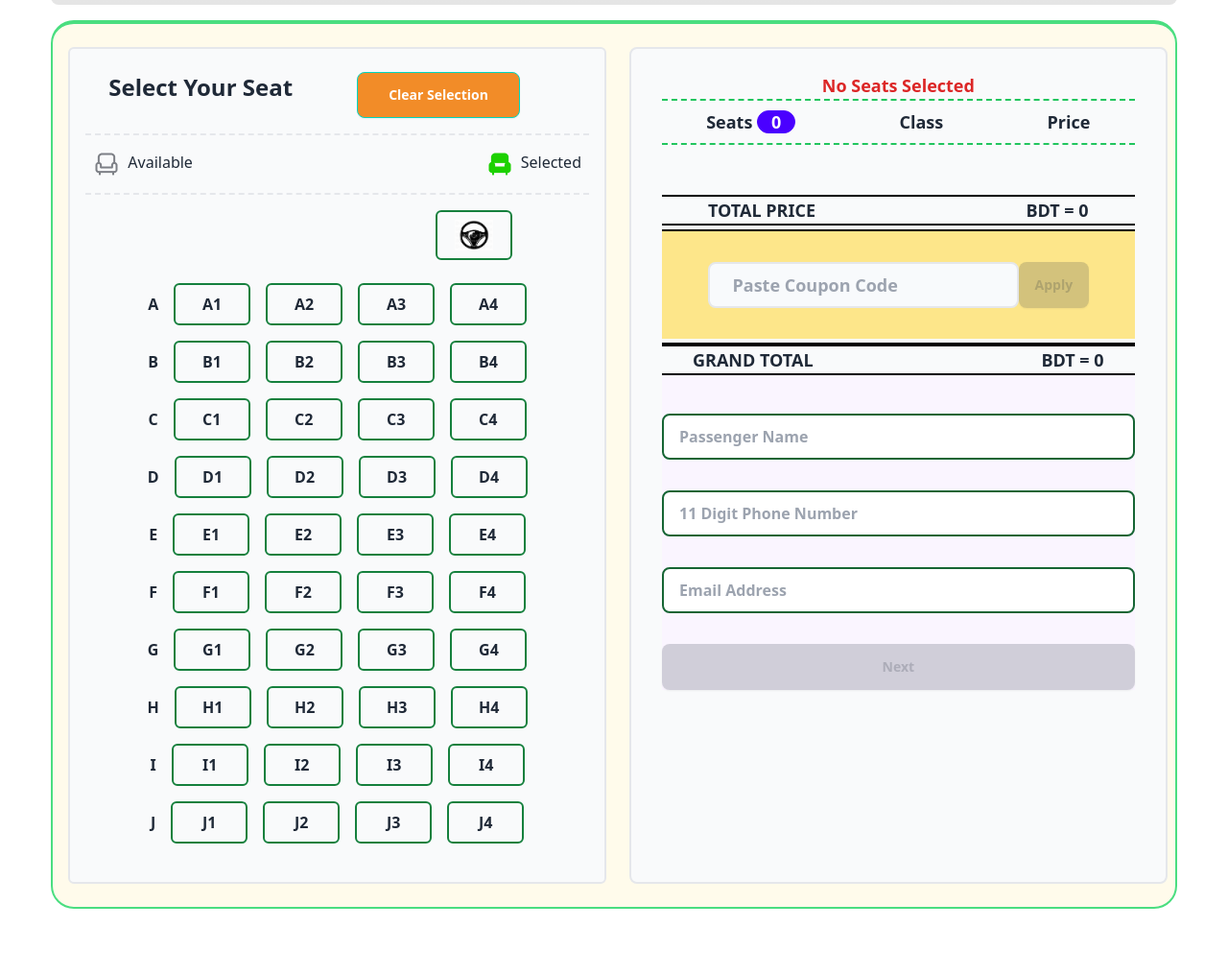
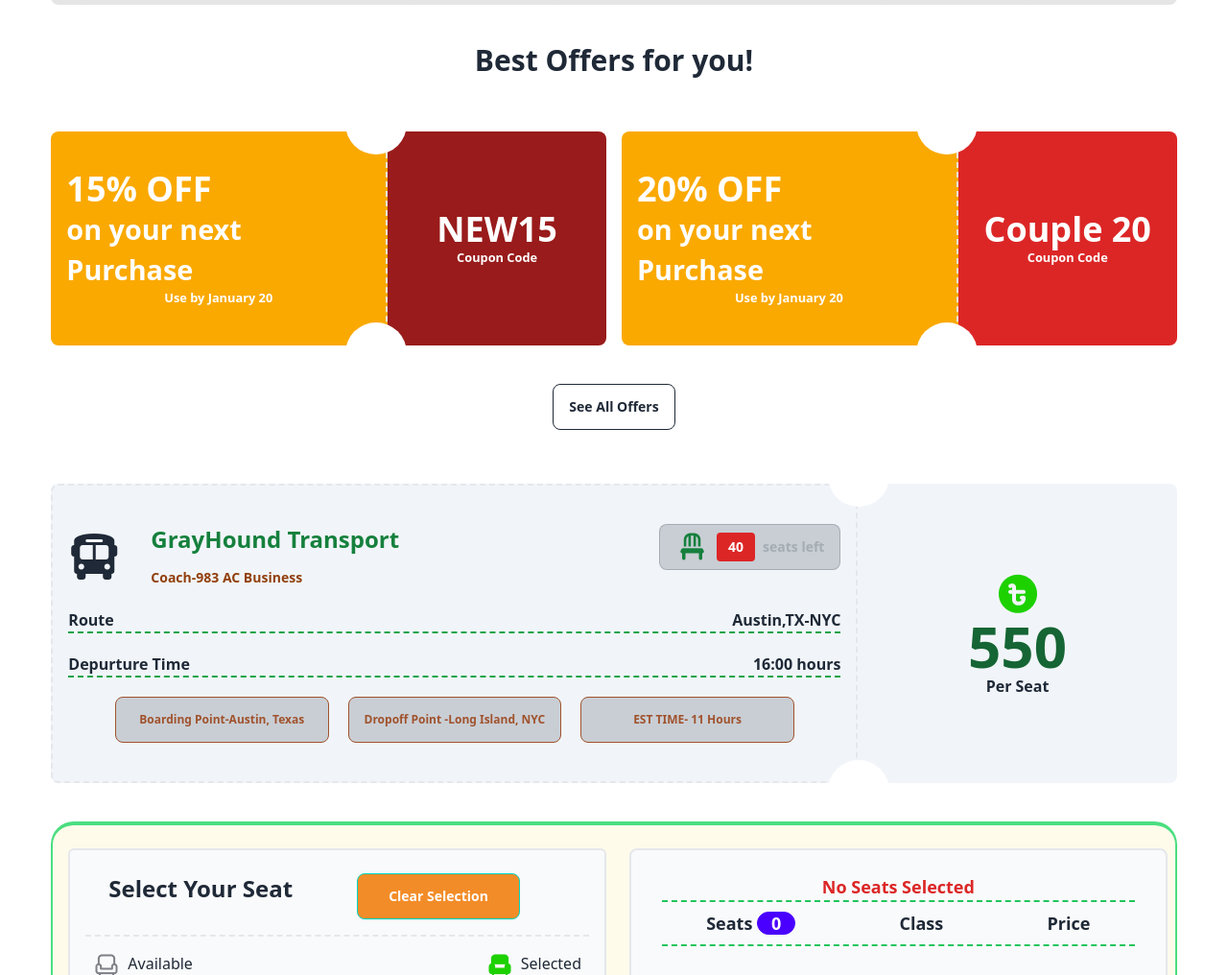
Before and after one commit to drjhatka/assignment-5, a plain HTML site: page index.html in a window 1280 px wide. Shown: the part 703-1719 px from the top of the page at 96% size. Before the commit the page ends 1650 px from the top, so only its background shows below. Drawn offline with nearby package versions, Linux system fonts and the light colour scheme.

Commit message:
Ticket UX Part Complete

```diff
--- a/index.html
+++ b/index.html
@@ -71,6 +71,95 @@
                 <a href="#seatContainer" class="btn btn-success text-white text-xl text-center"><i class="fa fa-ticket fa-xl"
                         aria-hidden="true"></i> Purchase tickets</a>
             </div>
+        </section>
+
+        <section><div class="text-center py-10 font-bold"><h1 class="text-3xl">Best Offers for you!</h1></div></section>
+        <section class="py-4 bg-white  flex flex-col lg:grid lg:grid-cols-2 lg:gap-4 gap-10 ">
+
+            <div class="flex relative w-full">
+                <div class="max-h-56 text-white items-center  bg-[#FAA900] rounded-lg border-r-2 border-dashed py-10 px-4 flex flex-col justify-center">
+                    <h1 class="text-4xl font-bold">15% OFF <br> <small> on your next Purchase </small></h1>
+                    <small class="font-bold">Use by January 20</small>
+                </div>
+
+                <div class="max-h-56 w-[40%]  bg-red-800 rounded-lg flex flex-col justify-center items-center text-white">
+                    <h1 class="text-4xl font-bold">NEW15</h1>
+                    <small class="font-bold">Coupon Code</small>
+                </div>
+                <div class="bg-white absolute -top-10 left-[57%] lg:left-[53%]  min-h-16 min-w-16 space-x-0   rounded-full">
+
+                </div>
+                <div class="bg-white absolute -bottom-10 left-[57%] lg:left-[53%]  min-h-16 min-w-16 space-x-0   rounded-full">
+
+                </div>
+            </div>
+            <div class="flex relative w-full">
+                <div class="min-h-44 text-white items-center bg-[#FAA900] rounded-lg border-r-2 border-dashed py-10 px-4 flex flex-col justify-center">
+                    <h1 class="text-4xl font-bold">20% OFF <br> <small> on your next Purchase </small></h1>
+                    <small class="font-bold">Use by January 20</small>
+                </div>
+
+                <div class="min-h-44 w-[40%] bg-red-600 rounded-lg flex flex-col justify-center items-center text-white">
+                    <h1 class="text-4xl font-bold">Couple 20</h1>
+                    <small class="font-bold">Coupon Code</small>
+                </div>
+                <div class="bg-white absolute -top-10 left-[57%] lg:left-[53%]  min-h-16 min-w-16 space-x-0   rounded-full">
+
+                </div>
+                <div class="bg-white absolute -bottom-10 left-[57%] lg:left-[53%]  min-h-16 min-w-16 space-x-0   rounded-full">
+
+                </div>
+            </div>
+
+
+            <div class="flex justify-center mt-6 col-span-2">
+                <button class="btn btn-outline btn-successs w-46">See All Offers</button>
+            </div>
+
+        </section>
+
+        <section class="flex w-full mt-10 mb-10">
+            <div class="flex flex-col-reverse lg:flex-row relative w-full">
+                <div class=" w-full border-2 flex-col items-center  bg-slate-100 rounded-lg border-r-2 border-dashed py-10 px-4 flex gap-5 justify-center">
+                    <div class="flex gap-16 justify-between w-full">
+                        <div class="flex justify-center gap-8 items-center">
+                            <i class="fas fa-bus fa-3x  "></i>
+                            <div class="lg:text-3xl font-bold">
+
+                                <h1 class="text-2xl text-green-700 font-bold">GrayHound Transport</h1>
+                                <span class="text-sm text-amber-800">Coach-983 AC Business</span>
+                            </div>
+                        </div>
+                        <div>
+                            <button class="btn btn-primary btn-outline lg:w-full w-40" disabled><i class="fas fa-chair fa-2xl fa-lg fa-fw text-green-700"></i><span id="total_seats" class=" bg-red-600 text-white px-3 rounded py-2">40</span> seats left</button>
+                        </div>
+                    </div>
+
+                    <div class="flex  lg:font-bold justify-between w-full border-b-2 border-green-600 border-dashed">
+                        <h1>Route</h1> <h1>Austin,TX-NYC</h1>
+                    </div>
+                    <div class="flex font-bold justify-between w-full border-b-2 border-green-600 border-dashed ">
+                        <h1>Depurture Time</h1> <h1 class="font-bold">16:00 hours</h1>
+                    </div>
+                    <div class="grid grid-cols-3 text-sm lg:text-inherit gap-5">
+                        <button disabled="true" class="btn btn-outline " style="color: sienna !important; font-size: 12px !important;">Boarding Point-Austin, Texas</button>
+                        <button disabled="true" class="btn btn-outline " style="color: sienna !important; font-size: 12px !important;">Dropoff Point -Long Island, NYC</button>
+                        <button disabled="true" class="btn btn-outline " style="color: sienna !important; font-size: 12px !important;">EST TIME- 11 Hours</button>
+                    </div>
+                </div>
+
+
+                <div class="max-h-96 lg:w-[40%] w-full  bg-slate-100 rounded-lg flex flex-col justify-center items-center">
+                    <img src="images/fare.png" alt="">
+                    <h1 class="text-6xl text-green-800 font-bold">550</h1>
+                    <h1 class="font-bold">Per Seat</h1>
+                </div>
+
+                <!-- absolute positioning divs to create a ticket like div  -->
+                <div class="bg-white hidden lg:block absolute -top-10 left-[57%] lg:left-[69%]  min-h-16 min-w-16 space-x-0   rounded-full"></div>
+                <div class="bg-white absolute hidden lg:block -bottom-10 left-[57%] lg:left-[69%]  min-h-16 min-w-16 space-x-0   rounded-full"></div>
+            </div>
+
         </section>
 
     <!-- Seat Layout Section -->
```
